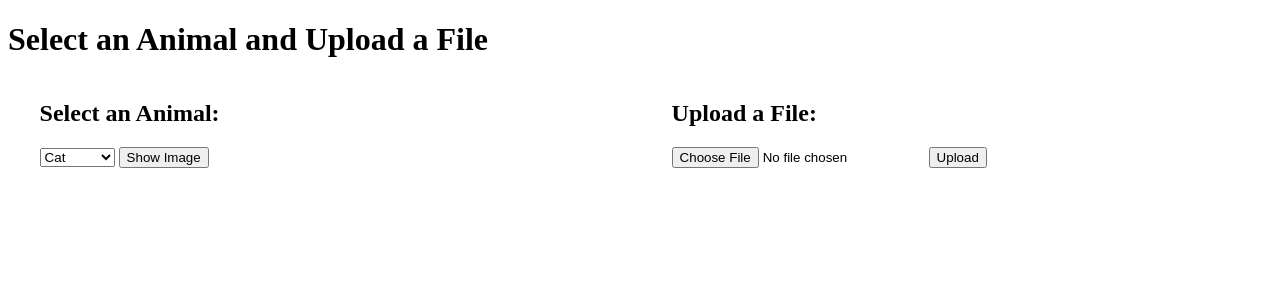
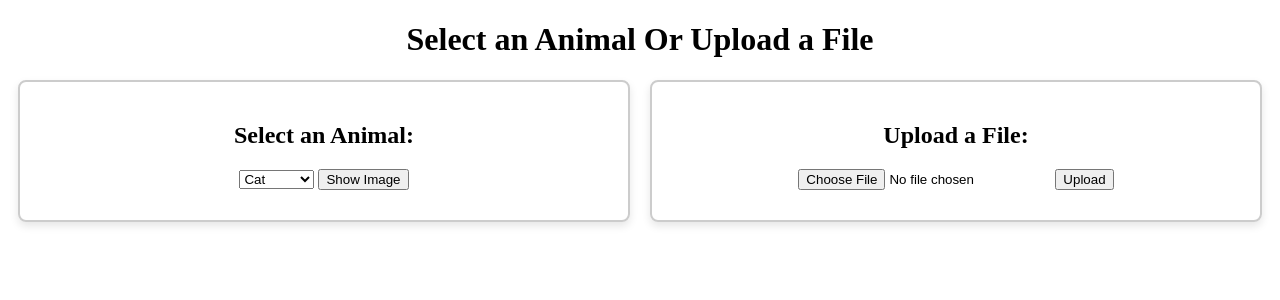
Before and after one commit to abhiyagupta/ai_stack_era, a Flask app: page / in a window 1280 px wide. Shown: the top 300 px of the page. Run offline with Flask 3, Linux system fonts and the light colour scheme.

Commit message:
upadted boxes

```diff
--- a/2_FLASK_HTML/templates/index.html
+++ b/2_FLASK_HTML/templates/index.html
@@ -5,12 +5,20 @@
     <meta name="viewport" content="width=device-width, initial-scale=1.0">
     <title>Select an Animal Or Upload a File</title>
     <style>
+        body {
+            text-align: center;
+        }
         .container {
             display: flex;
             justify-content: space-around;
+            margin-top: 20px;
         }
         .section {
             width: 45%;
+            padding: 20px;
+            border: 2px solid #ccc;
+            border-radius: 8px;
+            box-shadow: 0 4px 8px rgba(0, 0, 0, 0.1);
         }
         #animal-image img {
             max-width: 100%;
@@ -23,7 +31,7 @@
     </style>
 </head>
 <body>
-    <h1>Select an Animal and Upload a File</h1>
+    <h1>Select an Animal Or Upload a File</h1>
 
     <div class="container">
         <div class="section">
@@ -88,7 +96,6 @@
             });
         }
 
-
         function uploadFile() {
             const fileInput = document.getElementById('file-input');
             const file = fileInput.files[0];
@@ -116,4 +123,4 @@
         }
     </script>
 </body>
-</html
+</html>
```
Also changed, not shown: 1 other file.
